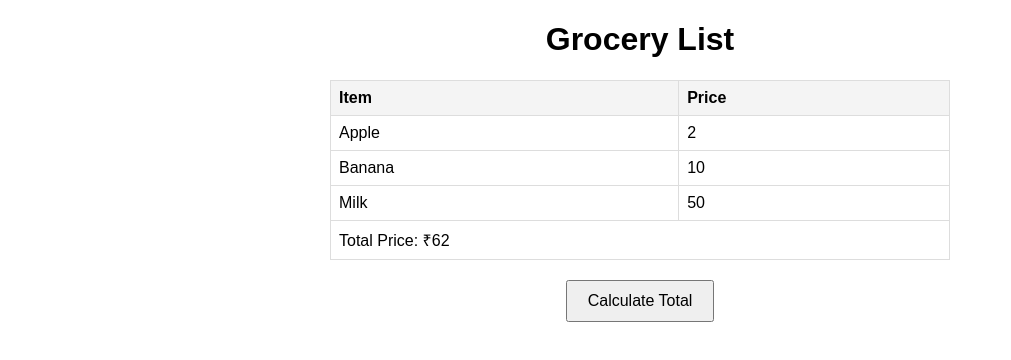
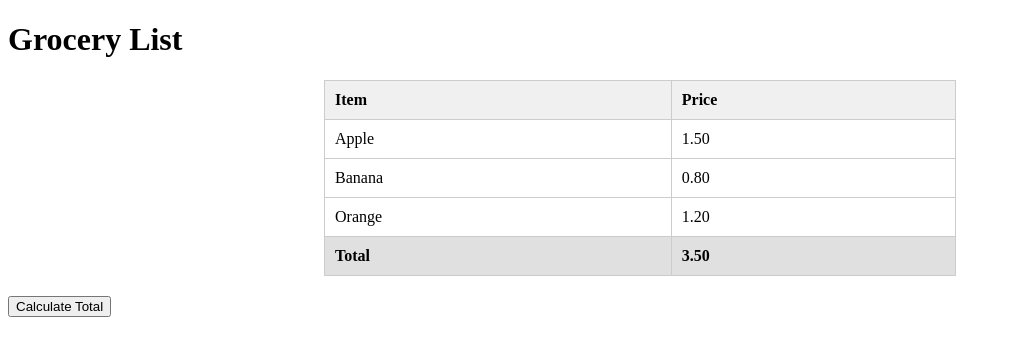
Before and after one commit to acciojob/grofers-checkout-Nithyasree8, a website: page main.html in a window 1280 px wide. Both pictures are taken after a click on the button "Calculate Total". Shown: the whole page, without its empty margins (0-1011 px from the left). Drawn offline with Linux system fonts and the light colour scheme.

Commit message:
created a submission

```diff
--- a/main.html
+++ b/main.html
@@ -1,47 +1,32 @@
 <!DOCTYPE html>
 <html lang="en">
 <head>
-    <meta charset="UTF-8" />
-    <meta name="viewport" content="width=device-width, initial-scale=1.0" />
-    <title>Grofers Checkout</title>
+    <meta charset="UTF-8">
+    <meta name="viewport" content="width=device-width, initial-scale=1.0">
+    <title>Grocery List</title>
     <style>
-      body {
-        font-family: Arial, sans-serif;
-        margin: 20px;
-      }
-
-      h1 {
-        text-align: center;
-      }
-
         table {
             width: 50%;
-        margin: 0 auto;
             border-collapse: collapse;
+            margin: 20px auto;
         }
-
-      th,
-      td {
-        border: 1px solid #ddd;
-        padding: 8px;
+        th, td {
+            border: 1px solid #ccc;
+            padding: 10px;
             text-align: left;
         }
-
         th {
-        background-color: #f4f4f4;
+            background-color: #f0f0f0;
         }
-
-      button {
-        display: block;
-        margin: 20px auto;
-        padding: 10px 20px;
-        font-size: 16px;
+        .total-row {
+            font-weight: bold;
+            background-color: #e0e0e0;
         }
     </style>
 </head>
 <body>
+
 <h1>Grocery List</h1>
-
 <table id="groceryTable">
     <thead>
         <tr>
@@ -50,48 +35,50 @@
         </tr>
     </thead>
     <tbody>
-        <tr class="item">
-          <td>Apple</td>
-          <td class="prices">2</td>
+        <tr>
+            <td class="item">Apple</td>
+            <td class="prices">1.50</td>
         </tr>
-        <tr class="item">
-          <td>Banana</td>
-          <td class="prices">10</td>
+        <tr>
+            <td class="item">Banana</td>
+            <td class="prices">0.80</td>
         </tr>
-        <tr class="item">
-          <td>Milk</td>
-          <td class="prices">50</td>
+        <tr>
+            <td class="item">Orange</td>
+            <td class="prices">1.20</td>
         </tr>
     </tbody>
 </table>
 
-    <button onclick="calculateTotal()">Calculate Total</button>
+<button id="calculateTotal">Calculate Total</button>
 
 <script>
-      function calculateTotal() {
-        // Get all price elements from the table
-        const priceElements = document.querySelectorAll(".prices");
-
+    document.getElementById('calculateTotal').addEventListener('click', () => {
+        const prices = document.querySelectorAll('.prices');
         let total = 0;
 
-        // Sum up the prices
-        priceElements.forEach((priceElement) => {
-          total += parseFloat(priceElement.textContent);
+        prices.forEach(priceCell => {
+            const price = parseFloat(priceCell.textContent);
+            if (!isNaN(price)) {
+                total += price;
+            }
         });
 
+        // Remove any existing total row before adding a new one
+        const existingTotalRow = document.querySelector('.total-row');
+        if (existingTotalRow) {
+            existingTotalRow.remove();
+        }
+
         // Create a new row for the total
-        const table = document.getElementById("groceryTable");
-        const totalRow = document.createElement("tr");
+        const totalRow = document.createElement('tr');
+        totalRow.className = 'total-row';
+        totalRow.innerHTML = `<td>Total</td><td>${total.toFixed(2)}</td>`;
 
-        // Create a single cell to display the total price
-        const totalCell = document.createElement("td");
-        totalCell.colSpan = 2; // This spans across two columns
-        totalCell.textContent = `Total Price: ₹${total}`;
+        // Append the total row to the table body
+        document.querySelector('#groceryTable tbody').appendChild(totalRow);
+    });
+</script>
 
-        // Add the new cell to the row and append the row to the table
-        totalRow.appendChild(totalCell);
-        table.appendChild(totalRow);
-      }
-    </script>
 </body>
 </html>
```
Lines whose indentation alone changed are shown as unchanged.
